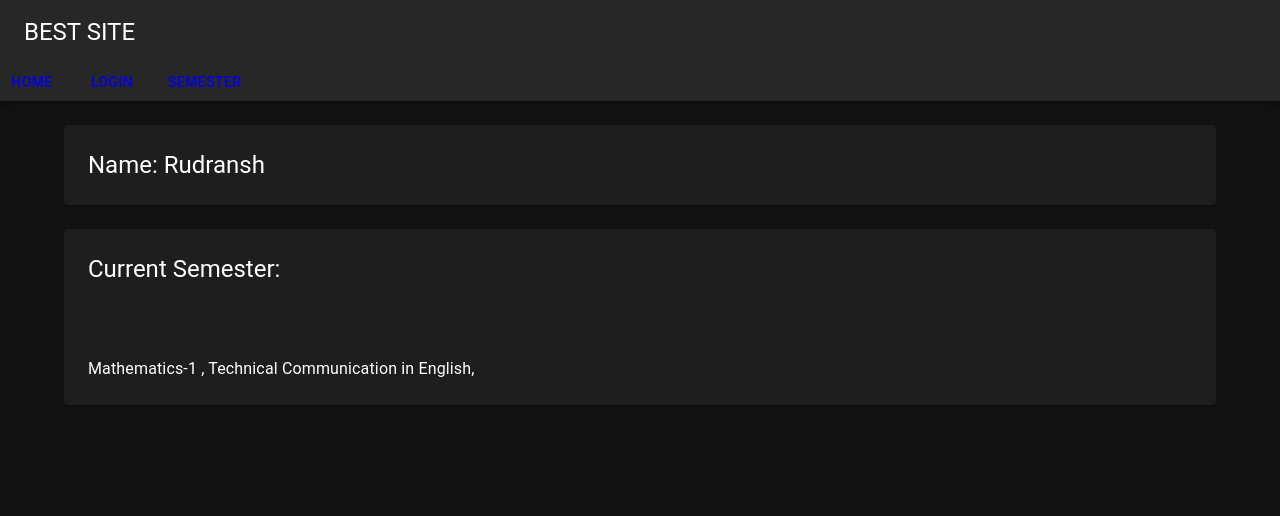
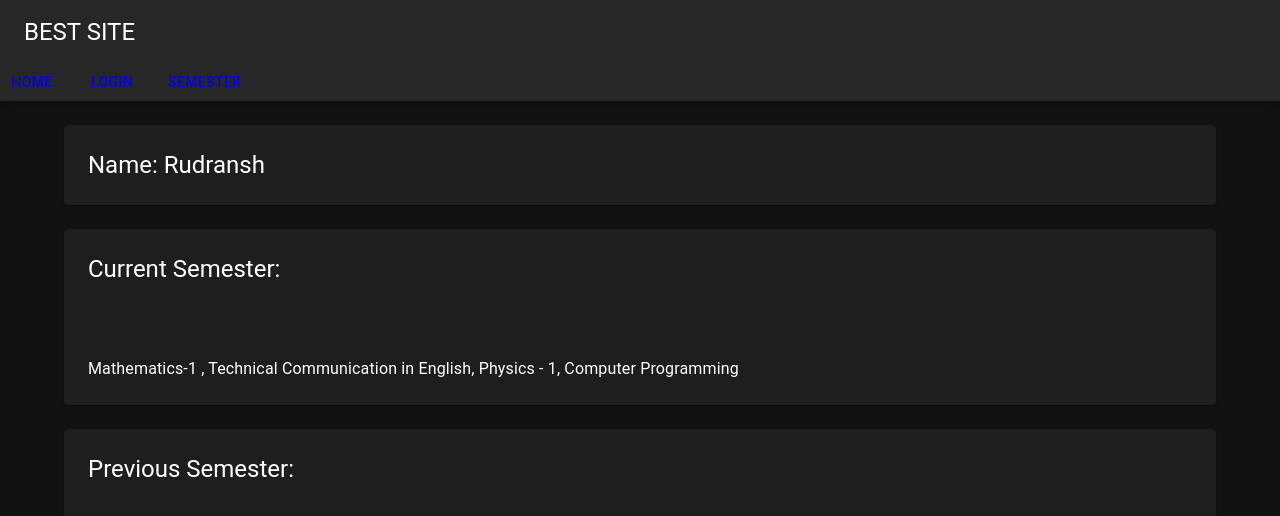
Before and after one commit to Ansh1902396/ISD-project-lnmiit, a React (Create React App) app in the folder project/: page /Semester in a window 1280 px wide. Shown: the top 516 px of the page. Built offline with nearby package versions, Linux system fonts and the light colour scheme.

Commit message:
modified:   project/src/pages/Semester.js

```diff
--- a/project/src/pages/Semester.js
+++ b/project/src/pages/Semester.js
@@ -17,14 +17,22 @@ const Semester = () => {
                 <Grid item xs = {12}>
                     <Paper>
                         <Typography variant="h5" sx = {{padding : 3}}>Current Semester:</Typography><br/>
-                        <Box sx={{padding : 3}}>
+                        <Box sx={{padding: 3}}>
                             <Typography name ="currentSemSubjects" variant ="paragraph">
-                                Mathematics-1 , Technical Communication in English,
+                                Mathematics-1 , Technical Communication in English, Physics - 1, Computer Programming
                             </Typography>
                         </Box>
                     </Paper>
                 </Grid>
+
+                <Grid item xs = {12}>
+                    <Paper>
+                        <Typography variant="h5" sx = {{padding : 3}}>Previous Semester:</Typography><br/>
+
+                    </Paper>
+                </Grid>
             </Grid>
+
         </Container>
     );
 
```
